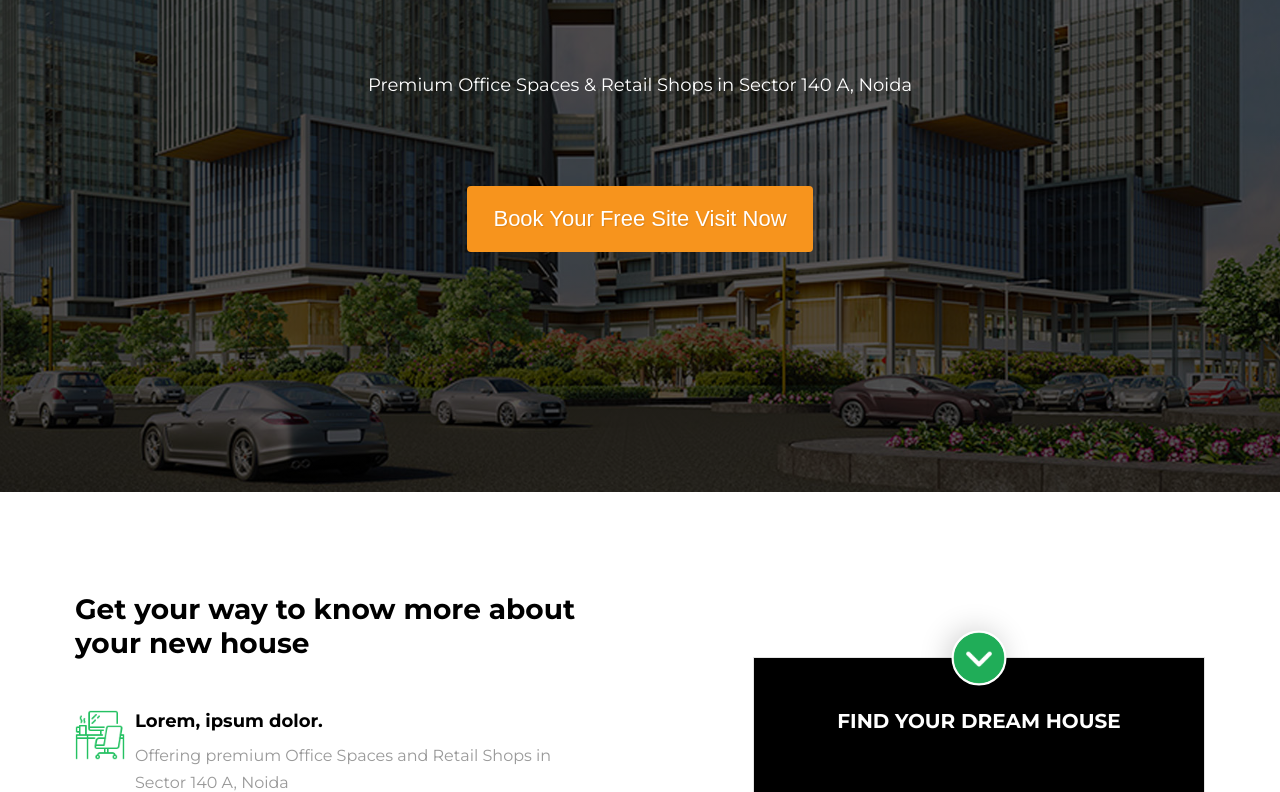
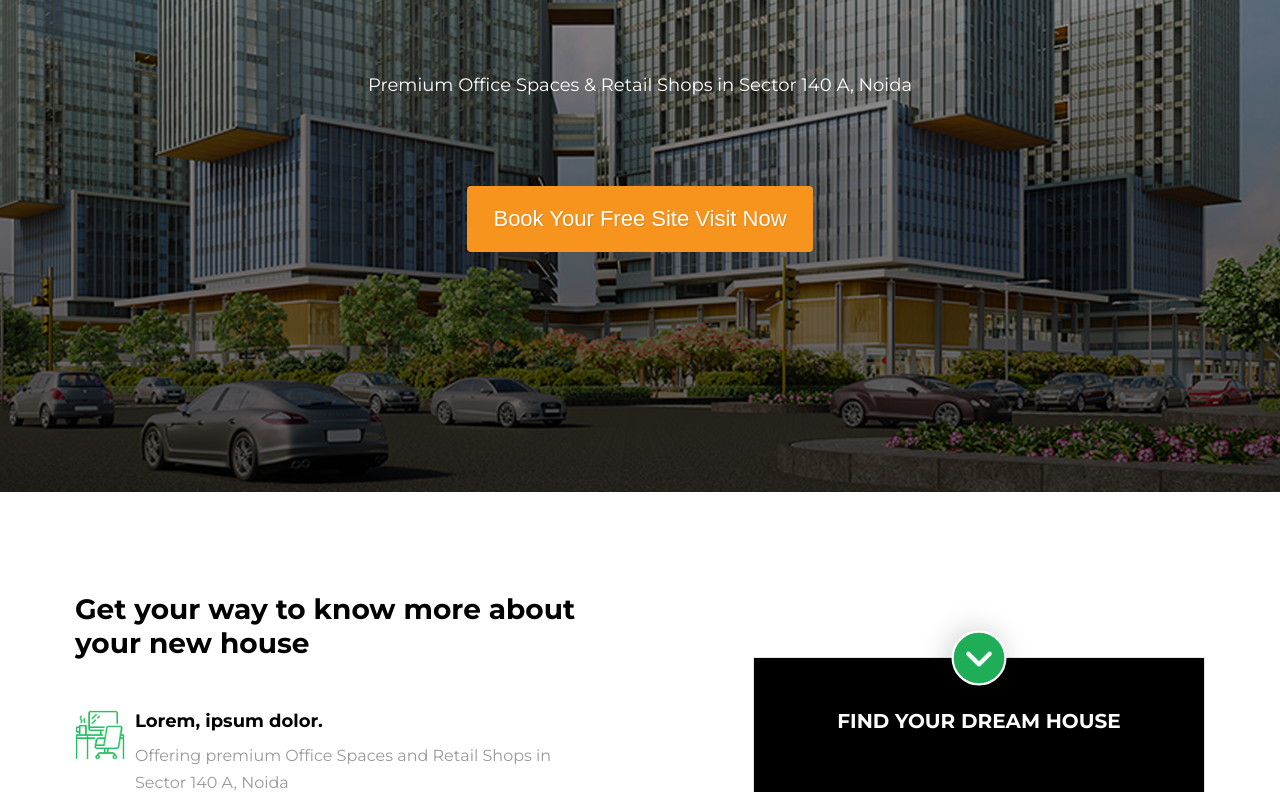
Before and after one commit to karamveer-hub/jaiProject, a plain HTML site: page index.html in a window 1280 px wide. Shown: the part 308-1100 px from the top of the page. Drawn offline with nearby package versions, Linux system fonts and the light colour scheme.

Commit message:
Update style.css

```diff
--- a/style.css
+++ b/style.css
@@ -90,7 +90,7 @@ body{
     padding: 100px 0;
 }
 .banner{
-    background-image: linear-gradient(rgba(0, 0, 0, 0.65),rgba(0, 0, 0, 0.65)) ,url('banner.jpg');
+    background-image: linear-gradient(rgba(0, 0, 0, 0.25),rgba(0, 0, 0, 0.65)) ,url('banner.jpg');
     background-repeat: no-repeat;
     background-size: cover;
     background-position: center;
```
